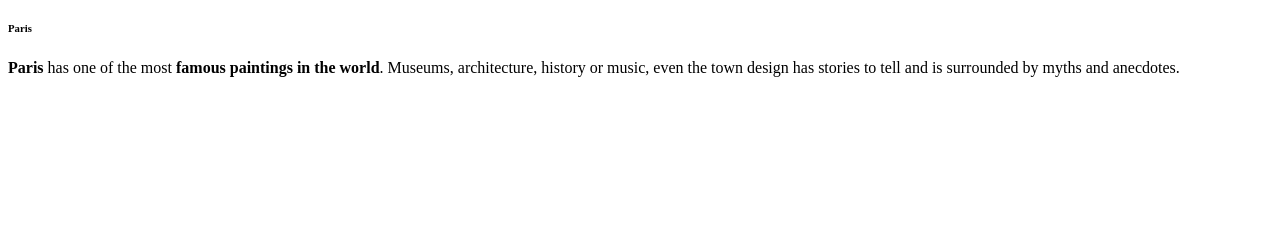
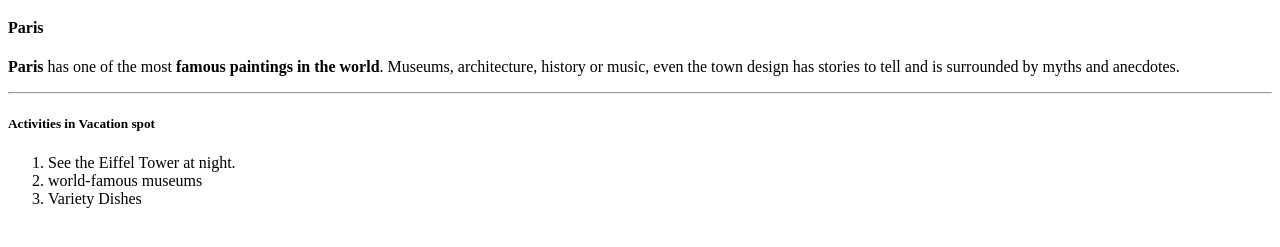
Before and after one commit to 44-563-WebApps-F23/44563-webapps-f23-assignment3-Prameela2511, a plain HTML site: page index.html in a window 1280 px wide. Shown: the part 61-308 px from the top of the page. Drawn offline with Linux system fonts and the light colour scheme.

Commit message:
Update index.html

```diff
--- a/index.html
+++ b/index.html
@@ -6,12 +6,19 @@
 <body>
 
 <h1>Pathuri Prameela</h1>
-<h6>Paris</h6>
+<h4>Paris</h4>
 <p>
     <b>Paris</b> has one of the most <b>famous paintings in the world</b>.
     Museums, architecture, history or music, even the town design has stories
     to tell and is surrounded by myths and anecdotes.
 </p>
+<hr>
+<h5>Activities in Vacation spot</h5>
+<ol>
+    <li>See the Eiffel Tower at night. </li>
+    <li>world-famous museums</li>
+    <li>Variety Dishes</li>
+</ol>
 
 </body>
 </html>
```
